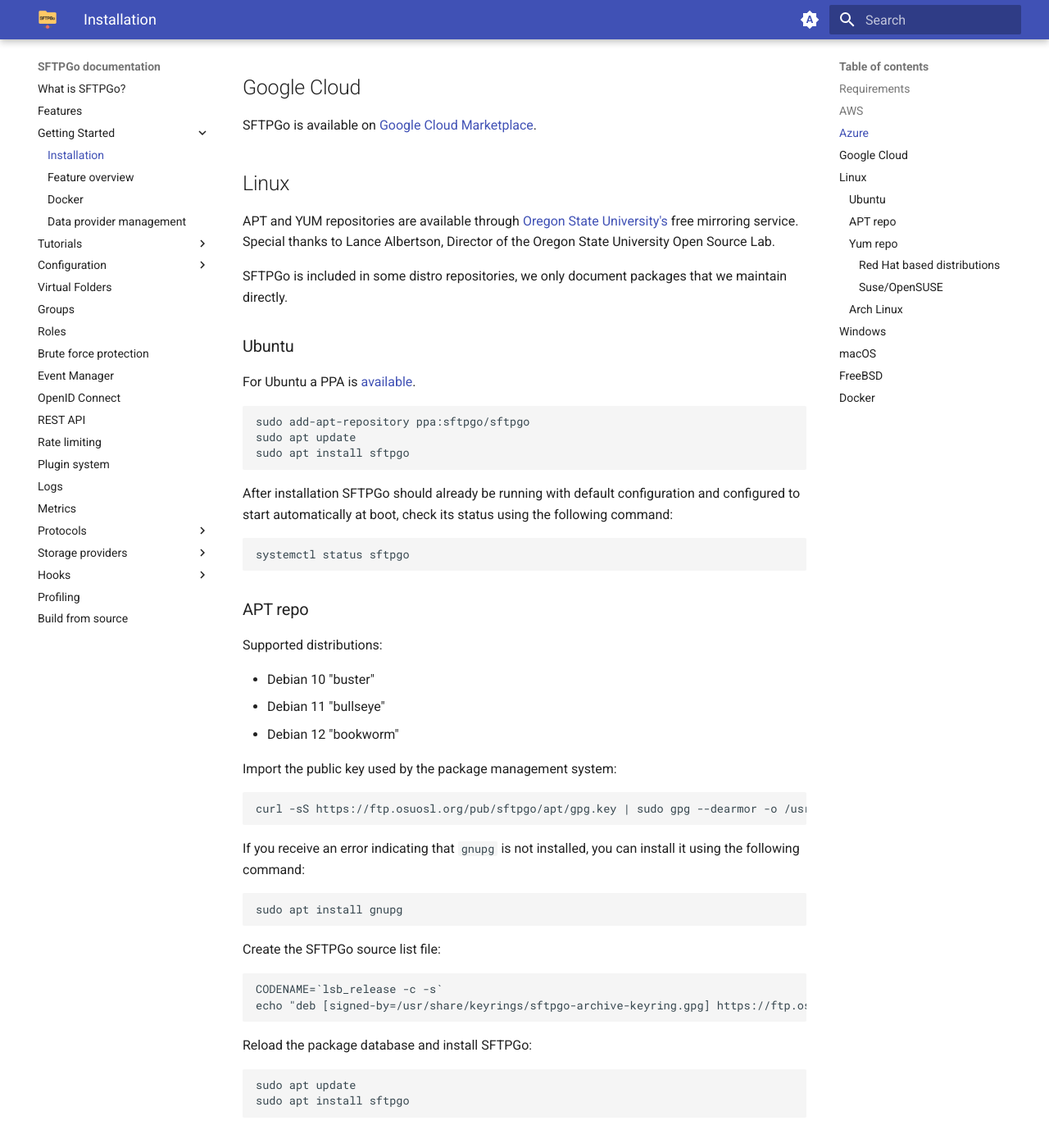
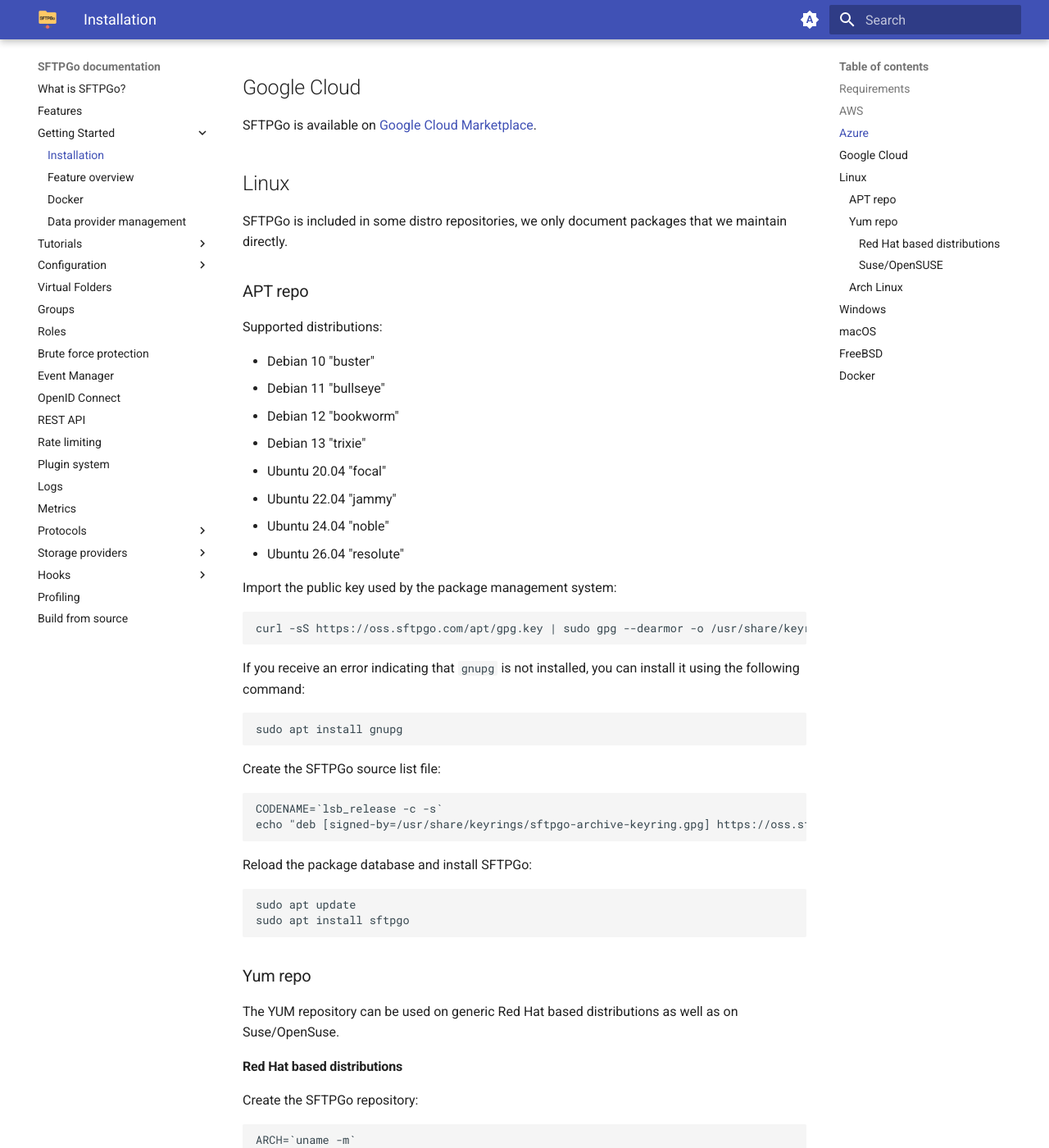
Before and after one commit to sftpgo/docs, an MkDocs documentation site: the page built from docs/installation.md, in a window 1280 px wide and 1400 px high, scrolled down 1008 px. Shown: the whole window at 82% size. Built offline with MkDocs 1.6.1 and Material for MkDocs 9.7.7, drawn with Linux system fonts in a browser that asks for light colours; the version menu is left out; some of the changed text lies outside the part shown.

Commit message:
Linux: update repo url
Signed-off-by: Nicola Murino <nicola.murino@gmail.com>

````diff
--- a/docs/installation.md
+++ b/docs/installation.md
@@ -33,25 +33,7 @@ SFTPGo is available on [Google Cloud Marketplace](https://console.cloud.google.c
 
 ## Linux
 
-APT and YUM repositories are available through [Oregon State University's](https://osuosl.org/){:target="_blank"} free mirroring service. Special thanks to Lance Albertson, Director of the Oregon State University Open Source Lab.
-
 SFTPGo is included in some distro repositories, we only document packages that we maintain directly.
-
-### Ubuntu
-
-For Ubuntu a PPA is [available](https://launchpad.net/~sftpgo/+archive/ubuntu/sftpgo){:target="_blank"}.
-
-```shell
-sudo add-apt-repository ppa:sftpgo/sftpgo
-sudo apt update
-sudo apt install sftpgo
-```
-
-After installation SFTPGo should already be running with default configuration and configured to start automatically at boot, check its status using the following command:
-
-```shell
-systemctl status sftpgo
-```
 
 ### APT repo
 
@@ -60,11 +42,16 @@ Supported distributions:
 - Debian 10 "buster"
 - Debian 11 "bullseye"
 - Debian 12 "bookworm"
+- Debian 13 "trixie"
+- Ubuntu 20.04 "focal"
+- Ubuntu 22.04 "jammy"
+- Ubuntu 24.04 "noble"
+- Ubuntu 26.04 "resolute"
 
 Import the public key used by the package management system:
 
 ```shell
-curl -sS https://ftp.osuosl.org/pub/sftpgo/apt/gpg.key | sudo gpg --dearmor -o /usr/share/keyrings/sftpgo-archive-keyring.gpg
+curl -sS https://oss.sftpgo.com/apt/gpg.key | sudo gpg --dearmor -o /usr/share/keyrings/sftpgo-archive-keyring.gpg
 ```
 
 If you receive an error indicating that `gnupg` is not installed, you can install it using the following command:
@@ -77,7 +64,7 @@ Create the SFTPGo source list file:
 
 ```shell
 CODENAME=`lsb_release -c -s`
-echo "deb [signed-by=/usr/share/keyrings/sftpgo-archive-keyring.gpg] https://ftp.osuosl.org/pub/sftpgo/apt ${CODENAME} main" | sudo tee /etc/apt/sources.list.d/sftpgo.list
+echo "deb [signed-by=/usr/share/keyrings/sftpgo-archive-keyring.gpg] https://oss.sftpgo.com/apt ${CODENAME} main" | sudo tee /etc/apt/sources.list.d/sftpgo.list
 ```
 
 Reload the package database and install SFTPGo:
@@ -97,7 +84,7 @@ Create the SFTPGo repository:
 
 ```shell
 ARCH=`uname -m`
-curl -sS https://ftp.osuosl.org/pub/sftpgo/yum/${ARCH}/sftpgo.repo | sudo tee /etc/yum.repos.d/sftpgo.repo
+curl -sS https://oss.sftpgo.com/yum/${ARCH}/sftpgo.repo | sudo tee /etc/yum.repos.d/sftpgo.repo
 ```
 
 Reload the package database and install SFTPGo:
@@ -119,14 +106,14 @@ sudo systemctl enable sftpgo
 Import the public key used by the package management system:
 
 ```shell
-sudo rpm --import https://ftp.osuosl.org/pub/sftpgo/apt/gpg.key
+sudo rpm --import https://oss.sftpgo.com/yum/gpg.key
 ```
 
 Add the SFTPGo repository:
 
 ```shell
 ARCH=`uname -m`
-sudo zypper addrepo -f "https://ftp.osuosl.org/pub/sftpgo/yum/${ARCH}" sftpgo
+sudo zypper addrepo -f "https://oss.sftpgo.com/yum/${ARCH}" sftpgo
 ```
 
 Reload the package database and install SFTPGo:
````
